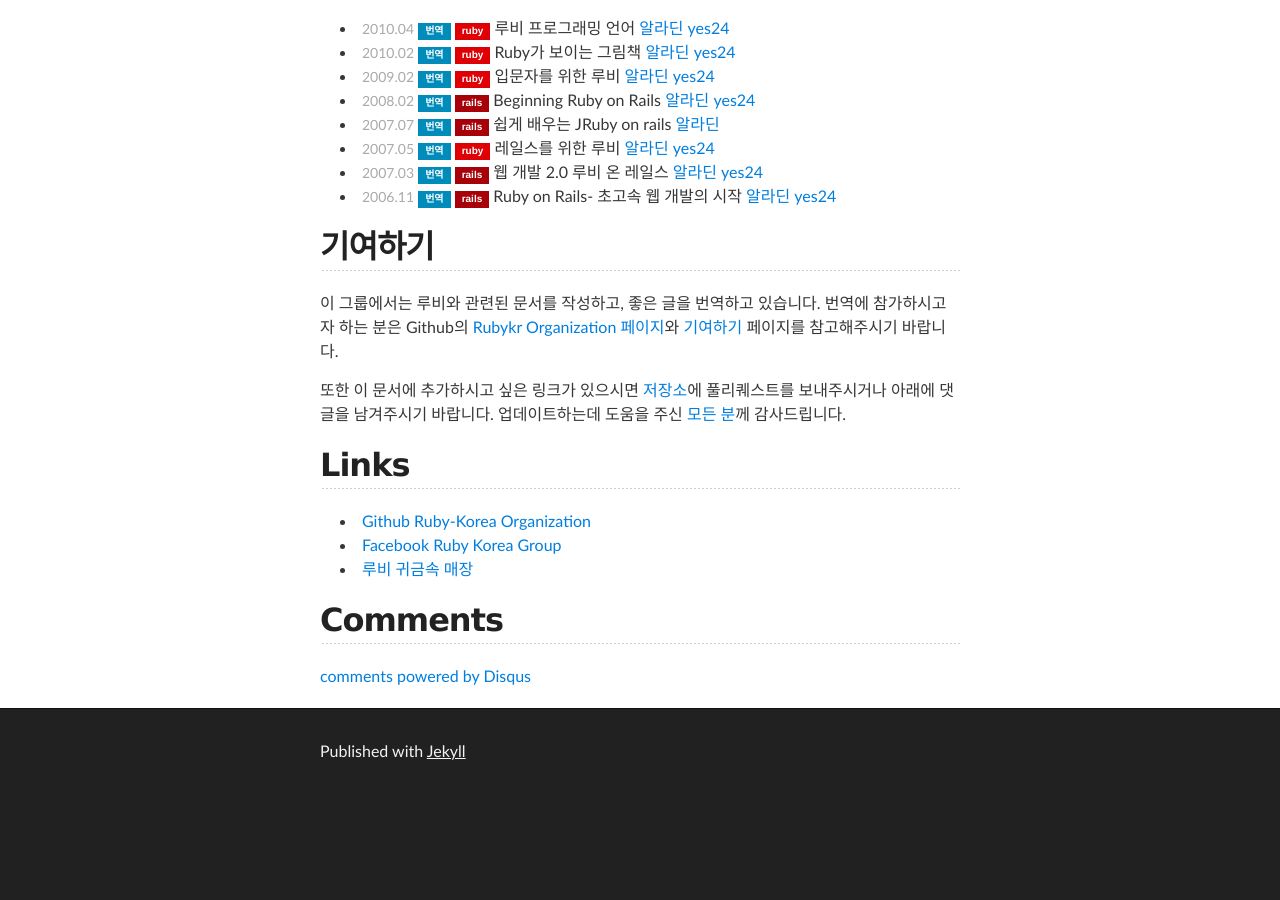
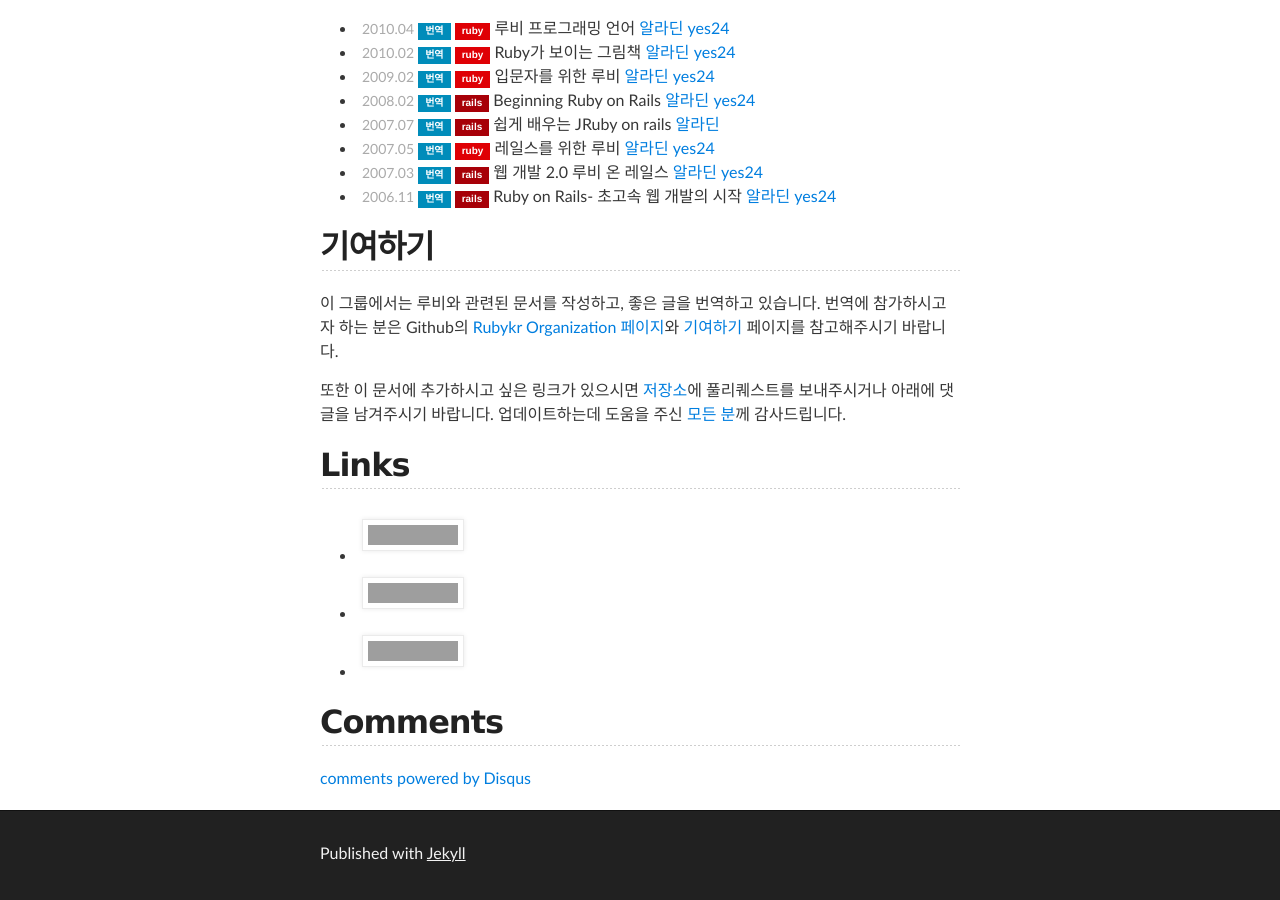
Before and after one commit to rubykr/rubykr.github.io, a Jekyll site: the page built from index.md, in a window 1280 px wide and 900 px high, scrolled down 2512 px. Built offline with Jekyll 4.4.1, drawn with Linux system fonts in a browser that asks for light colours; comment, search, counter and statistics services are not loaded; before the commit the page ends 3310 px from its top, so only the background shows below that; grey boxes are pictures that could not be loaded.

Commit message:
Update links

```diff
--- a/index.md
+++ b/index.md
@@ -156,7 +156,6 @@
 업데이트하는데 도움을 주신 [모든 분](https://github.com/rubykr/rubykr.github.io/graphs/contributors)께 감사드립니다.
 
 ## Links
-
-- [Github Ruby-Korea Organization](https://github.com/rubykr)
-- [Facebook Ruby Korea Group](https://www.facebook.com/groups/rubykr)
-- [루비 귀금속 매장](https://discord.gg/uHQj7X68Mf)
+- <a href="https://github.com/rubykr"><img src="https://img.shields.io/badge/%EB%A3%A8%EB%B9%84%EC%BD%94%EB%A6%AC%EC%95%84%20%EB%8B%A8%EC%B2%B4-010101?style=flat&logo=github&logoColor=white"/></a>
+- <a href="https://www.facebook.com/groups/rubykr"><img src="https://img.shields.io/badge/%EB%A3%A8%EB%B9%84%EC%BD%94%EB%A6%AC%EC%95%84%20%EA%B7%B8%EB%A3%B9-4267B2?style=flat&logo=facebook&logoColor=white"/></a>
+- <a href="https://discord.gg/uHQj7X68Mf"><img src="https://img.shields.io/badge/%EB%A3%A8%EB%B9%84%EC%BD%94%EB%A6%AC%EC%95%84%20%EC%82%AC%EC%9A%A9%EC%9E%90%EB%AA%A8%EC%9E%84-7289DA?style=flat&logo=discord&logoColor=white"/></a>
```
